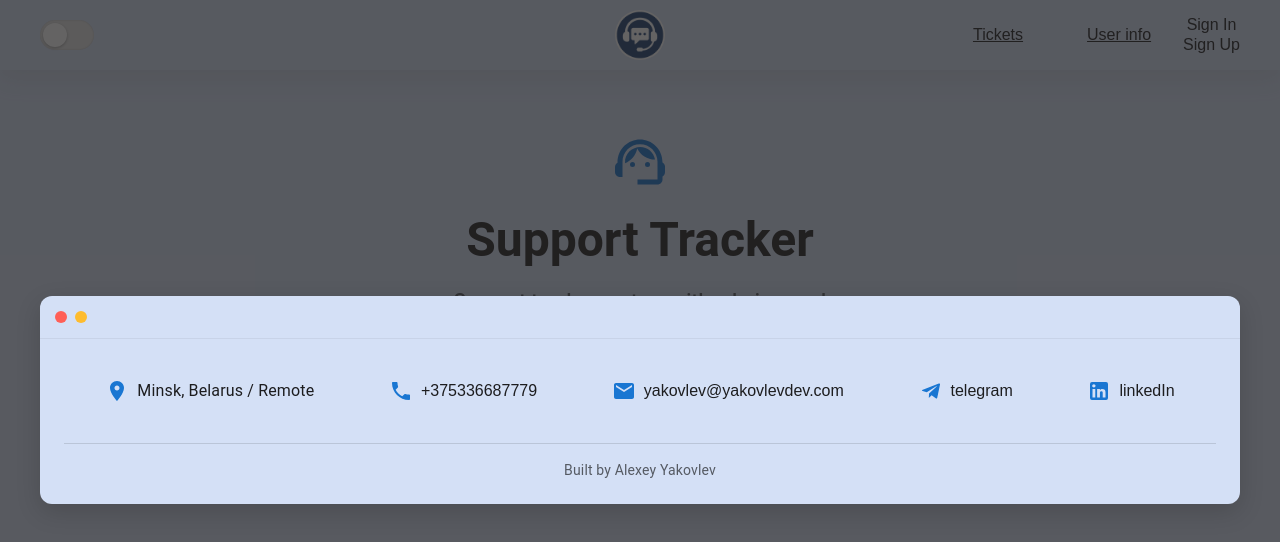
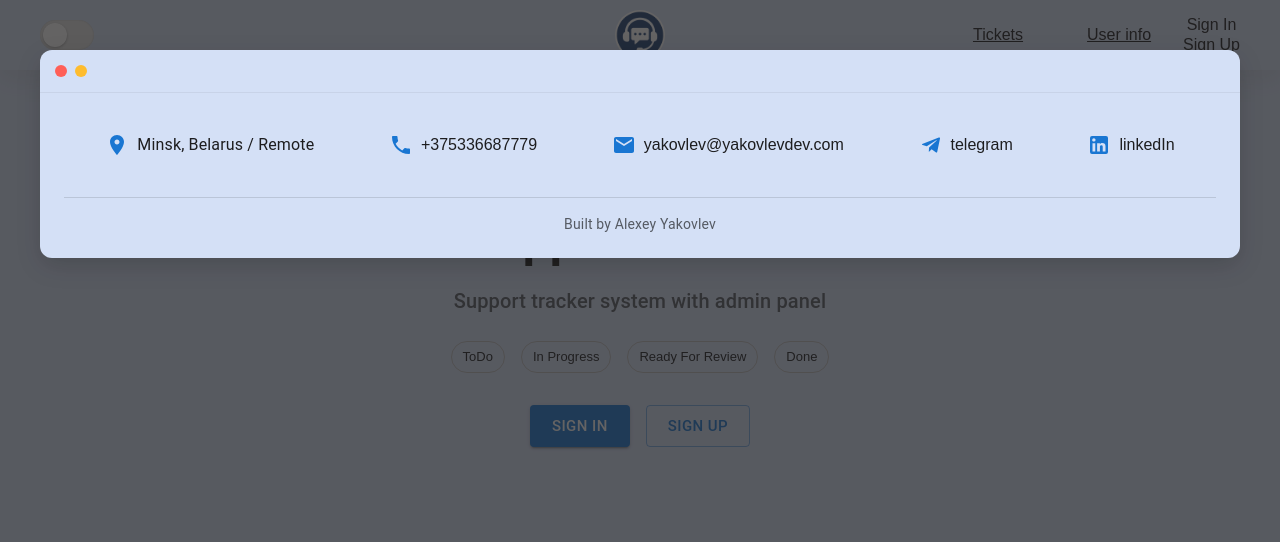
Before and after one commit to montaana01/ticket-tracker-frontend, a React (Vite) app: page / in a window 1280 px wide. Shown: the top 542 px of the page. Built offline with nearby package versions, Linux system fonts and the light colour scheme; no server answers.

Commit message:
refactor: update modal component with adding scroll

```diff
--- a/src/components/MacWindow/MacWindow.module.scss
+++ b/src/components/MacWindow/MacWindow.module.scss
@@ -1,5 +1,5 @@
 .modal {
-  position: absolute;
+  position: fixed;
   z-index: 10;
   top: 0;
   left: 0;
@@ -15,15 +15,14 @@
   transition: unset;
 
   &Wrapper {
-    position: fixed;
     z-index: 100;
-    top: 50%;
-    left: 50%;
-    transform: translate(-50%, -50%);
 
-    overflow: hidden;
+    display: flex;
+    flex-direction: column;
 
     width: 100%;
+    max-height: 90dvh;
+    margin-top: 50px;
     border: 1px solid var(--popup-shadow);
     border-radius: 12px;
 
@@ -42,6 +41,7 @@
 
   &Header {
     display: flex;
+    flex-shrink: 0;
     column-gap: 8px;
     align-items: center;
     justify-content: flex-start;
@@ -74,6 +74,8 @@
   }
 
   &Content {
+    overflow-y: auto;
+    flex: 1;
     padding: 24px;
   }
 }
--- a/src/components/MacWindow/index.tsx
+++ b/src/components/MacWindow/index.tsx
@@ -1,4 +1,4 @@
-import { useState } from 'react';
+import { useEffect, useState } from 'react';
 import styles from './MacWindow.module.scss';
 import container from './../ui/Container/container.module.scss';
 import type { MacWindowType } from '../../types/modal.ts';
@@ -29,7 +29,19 @@ export const MacWindow = ({
     }
   };
 
-  document.addEventListener('keydown', handleKeyDown);
+  useEffect(() => {
+    if (open) {
+      document.body.style.overflow = 'hidden';
+      document.addEventListener('keydown', handleKeyDown);
+    } else {
+      document.body.style.overflow = '';
+      document.removeEventListener('keydown', handleKeyDown);
+    }
+    return () => {
+      document.body.style.overflow = '';
+      document.removeEventListener('keydown', handleKeyDown);
+    };
+  }, [open]);
 
   const handleMinimize = () => {
     setIsMinimized((prev) => !prev);
```
